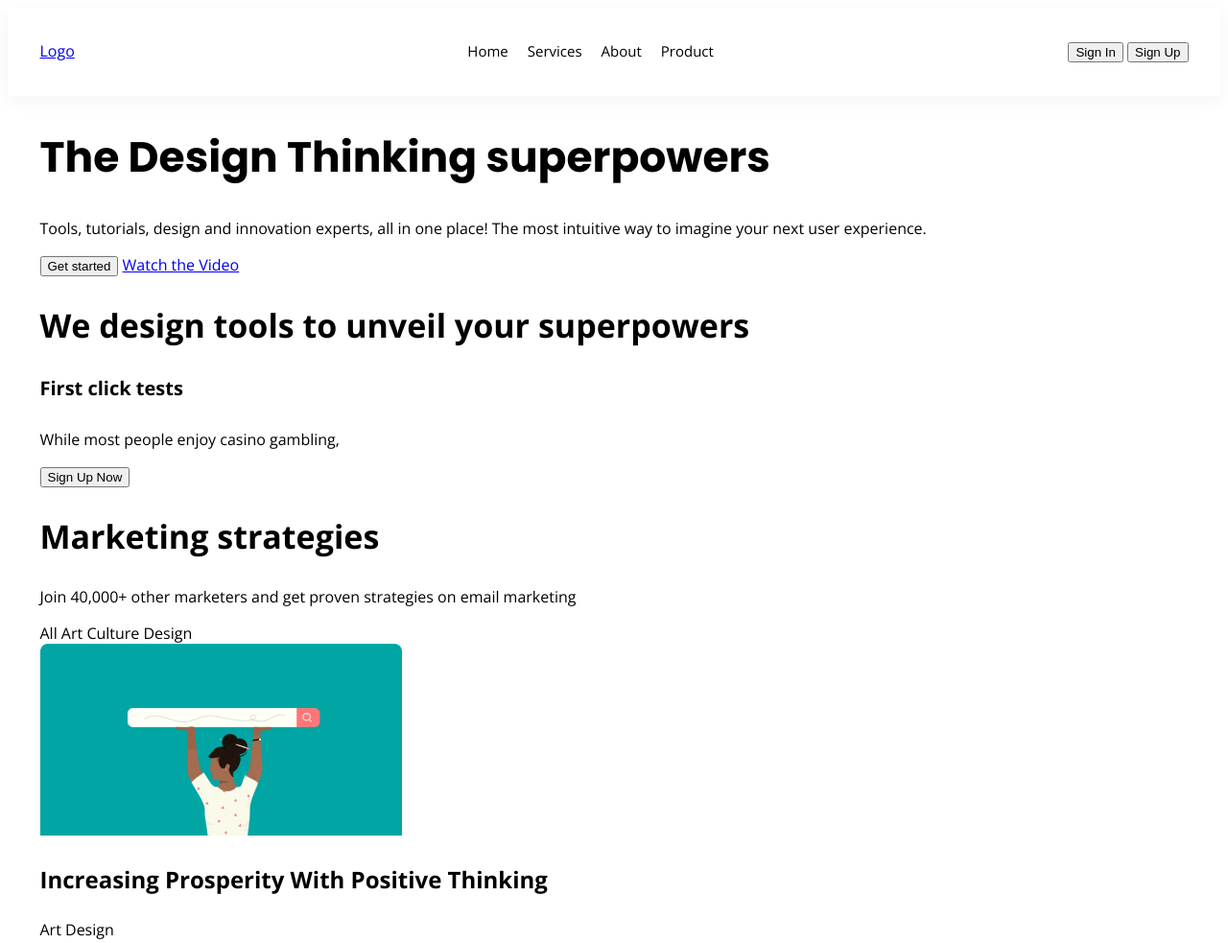
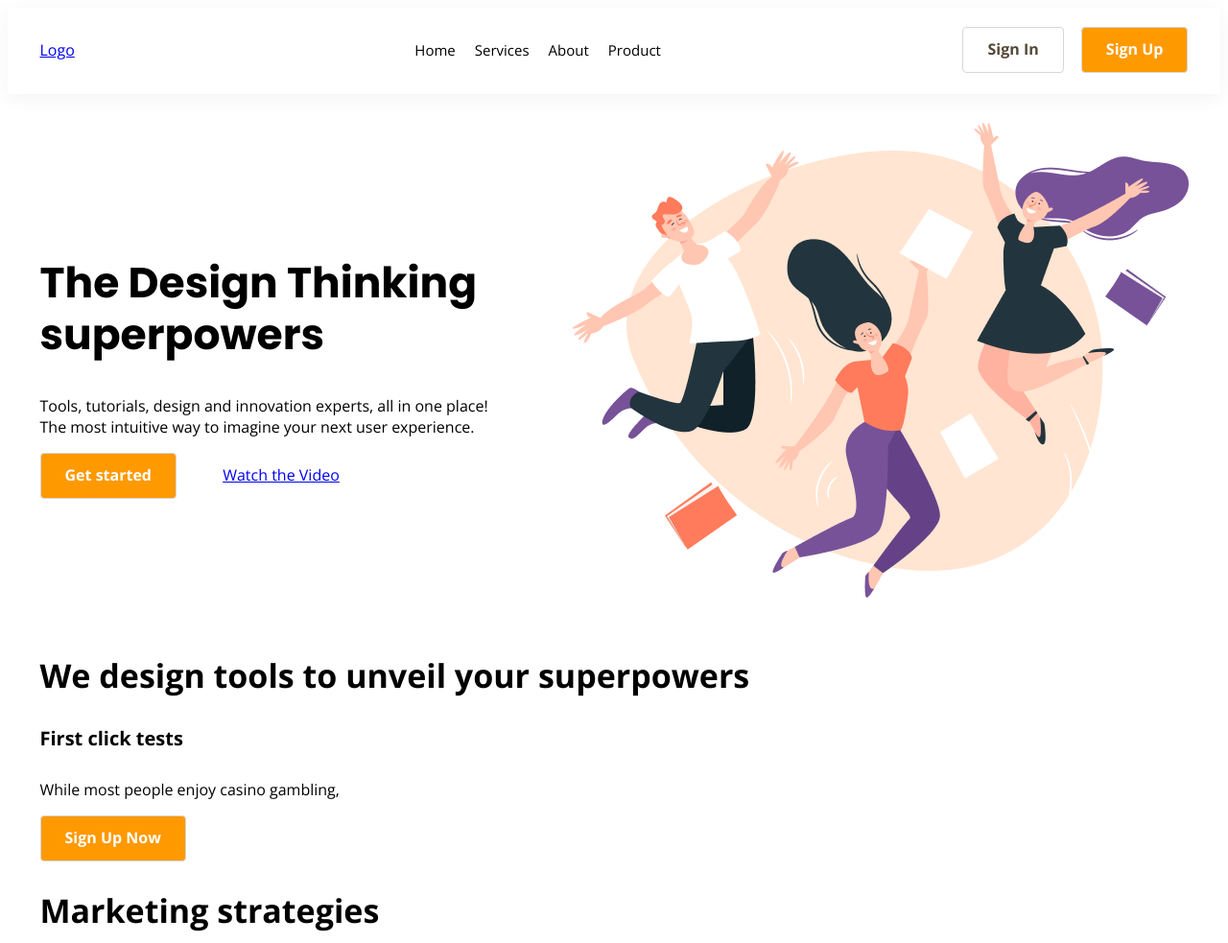
Before and after one commit to Taratakos/f-day-live-cod-2, a website: page index.html in a window 1280 px wide. Shown: the top 983 px of the page at 96% size. Drawn offline with nearby package versions, Linux system fonts and the light colour scheme.

Commit message:
feat: header styles Sun Jul 16 2023 07:16:06 GMT+0300 (Eastern European Summer Time)

```diff
--- a/index.html
+++ b/index.html
@@ -38,7 +38,7 @@
     </header>
     <!-- Section Promo -->
     <section class="promo">
-      <div class="wrapper">
+      <div class="wrapper promo__wrapper">
         <div class="promo__content">
           <h1>The Design Thinking superpowers</h1>
           <p>
@@ -49,11 +49,16 @@
             <!-- класична кнопка -->
             <button class="button button_colored">Get started</button>
             <!-- лінк з іконкою -->
-            <a href="#" class="link-button"
-              ><span class="ico ico_play"></span> Watch the Video
+            <a href="#" class="link-button">
+              <span class="ico ico_play"></span>
+              <span class="link-button__text"></span>Watch the Video
             </a>
           </div>
         </div>
+        <img
+          src="./img/promo/promo.png"
+          alt="The Design Thinking superpowers"
+        />
       </div>
     </section>
     <!-- Section Tools -->
--- /dev/null
+++ b/sass/base/_buttons.scss
@@ -0,0 +1,32 @@
+.button {
+  font-family: "Open Sans", Verdana, sans-serif;
+  padding: 11px 25px 13px;
+  font-weight: 600;
+  font-size: 1.6rem;
+  line-height: 2.2rem;
+  border-radius: 4px;
+  cursor: pointer;
+  transition: all 0.3s;
+}
+
+.button_bordered {
+  background: $color-light;
+  border: 1px solid $color-border;
+  color: $color-text;
+}
+.button_colored {
+  background: $color-primary;
+  color: $color-light;
+  border: none;
+  border: 1px solid $color-border;
+}
+
+.button_colored:hover {
+  background: $color-additional;
+  border-color: $color-additional;
+}
+
+.button_bordered:hover {
+  background: $color-hovered;
+  border-color: $color-hovered;
+}
--- /dev/null
+++ b/sass/components/_promo.scss
@@ -0,0 +1,16 @@
+.promo {
+  padding: 30px 0;
+}
+.promo__wrapper {
+  display: flex;
+  justify-content: space-between;
+  align-items: center;
+}
+
+.promo__content {
+  padding-right: 65px;
+}
+
+.promo__buttons > * {
+  margin-right: 44px;
+}
--- a/sass/layout/_header.scss
+++ b/sass/layout/_header.scss
@@ -13,12 +13,21 @@
 
 .navigation {
   display: flex;
+  font-size: 1.5rem;
+  line-height: 2.8rem; /* 186.667% */
 }
 
 .navigation__link {
   list-style: none;
   padding: 0 10px;
   cursor: pointer;
-  font-size: 15px;
-  line-height: 28px; /* 186.667% */
 }
+
+.header__buttons > .button {
+  margin-left: 14px;
+}
+
+.header__buttons > .button:first-child {
+  margin-left: 14px;
+  margin-left: 0;
+}
--- a/sass/style.scss
+++ b/sass/style.scss
@@ -1,5 +1,6 @@
 @import "abstracts/constants";
 @import "base/base";
+@import "base/buttons";
 
 // Layouts
 @import "layout/wrapper";
@@ -7,3 +8,4 @@
 
 // Components
 @import "components/contact-us";
+@import "components/promo";
```
Also changed, not shown: img/promo/promo.png (added), sass/style.css, 1 other file.
